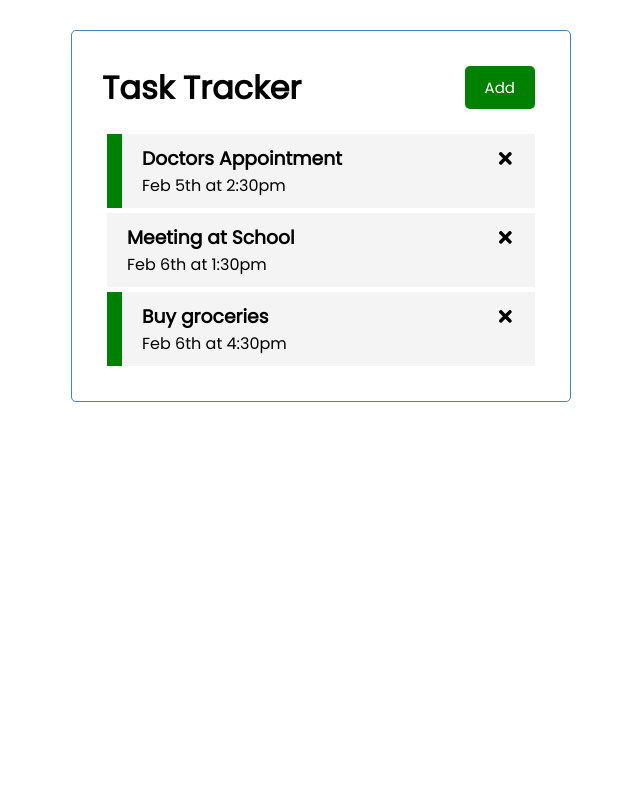
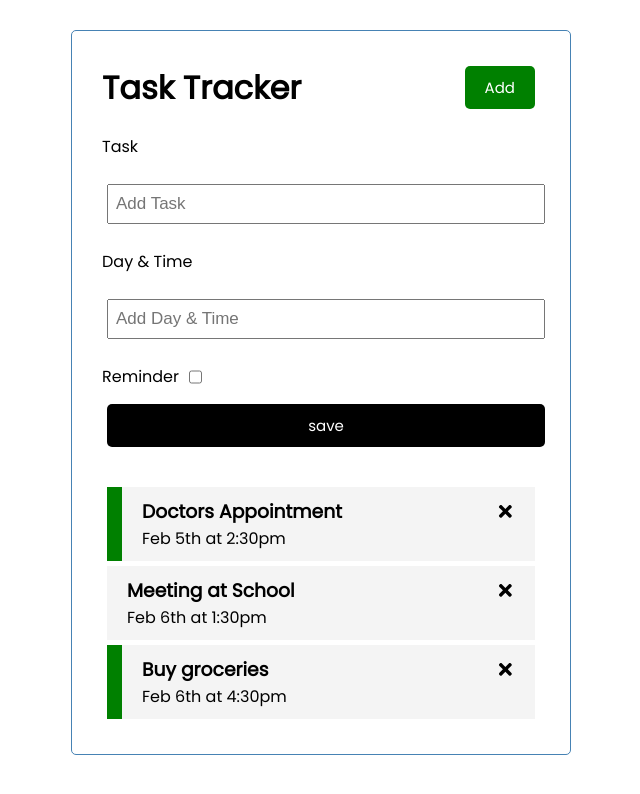
Before and after one commit to DanyylCon/react-task-tracker, a React (Create React App) app: page / in a window 1280 px wide. Shown: the top 794 px of the page, without its empty margins (319-959 px from the left). Built offline with nearby package versions, Linux system fonts and the light colour scheme; the HTML template or start-up script is replaced by a standard one.

Commit message:
add addTask form and component

```diff
--- a/src/App.js
+++ b/src/App.js
@@ -1,6 +1,7 @@
 import Header from './components/Header'
 import {useState} from 'react';
 import Tasks from './components/Tasks';
+import AddTask from './components/AddTask';
 
 function App() {
   const [tasks, setTasks] = useState(
@@ -39,6 +40,7 @@ function App() {
   return (
     <div className="container">
       <Header/>
+      <AddTask/>
       {
         tasks.length >0
           ? (<Tasks tasks={tasks} onDelete={deleteTask} onToggle={toggleReminder}/>)
--- /dev/null
+++ b/src/components/AddTask.js
@@ -0,0 +1,32 @@
+import {useState} from 'react';
+
+
+const AddTask = () => {
+    const [text, setText] = useState('');
+    const [day, setDay] = useState('');
+    const [reminder, setReminder] = useState(false);
+
+    return (
+        <form className='add-form' action="">
+            <div className="form-control">
+                <label className='form-control'>Task</label>
+                <input className='form-control' type="text" placeholder='Add Task'
+                    value={text} onChange={(e) => setText(e.target.value)}/>
+            </div>
+            <div className="form-control">
+                <label className='form-control'>Day & Time</label>
+                <input className='form-control' type="text" placeholder='Add Day & Time'
+                    value={day} onChange={(e) => setDay(e.target.value)}/>
+            </div>
+            <div className="form-control-check">
+                <label className='form-control-check'>Reminder</label>
+                <input className='form-control-check' type="checkbox"
+                    value={reminder} onChange={(e) => setReminder(e.currentTarget.checked)}/>
+            </div>
+            <input className='btn btn-block' type='submit' value='save'/>
+        </form>
+    );
+
+};
+
+export default AddTask;
--- a/src/index.css
+++ b/src/index.css
@@ -52,6 +52,7 @@ body {
 .btn-block {
   display: block;
   width: 100%;
+  margin-top: 15px;
 }
 
 .task {
@@ -94,15 +95,14 @@ body {
 .form-control-check {
   display: flex;
   align-items: center;
-  justify-content: space-between;
+  justify-content: flex-start;
 }
 
 .form-control-check label {
-  flex: 1;
+  margin-right: 10px;
 }
 
 .form-control-check input {
-  flex: 2;
   height: 20px;
 }
 
```
